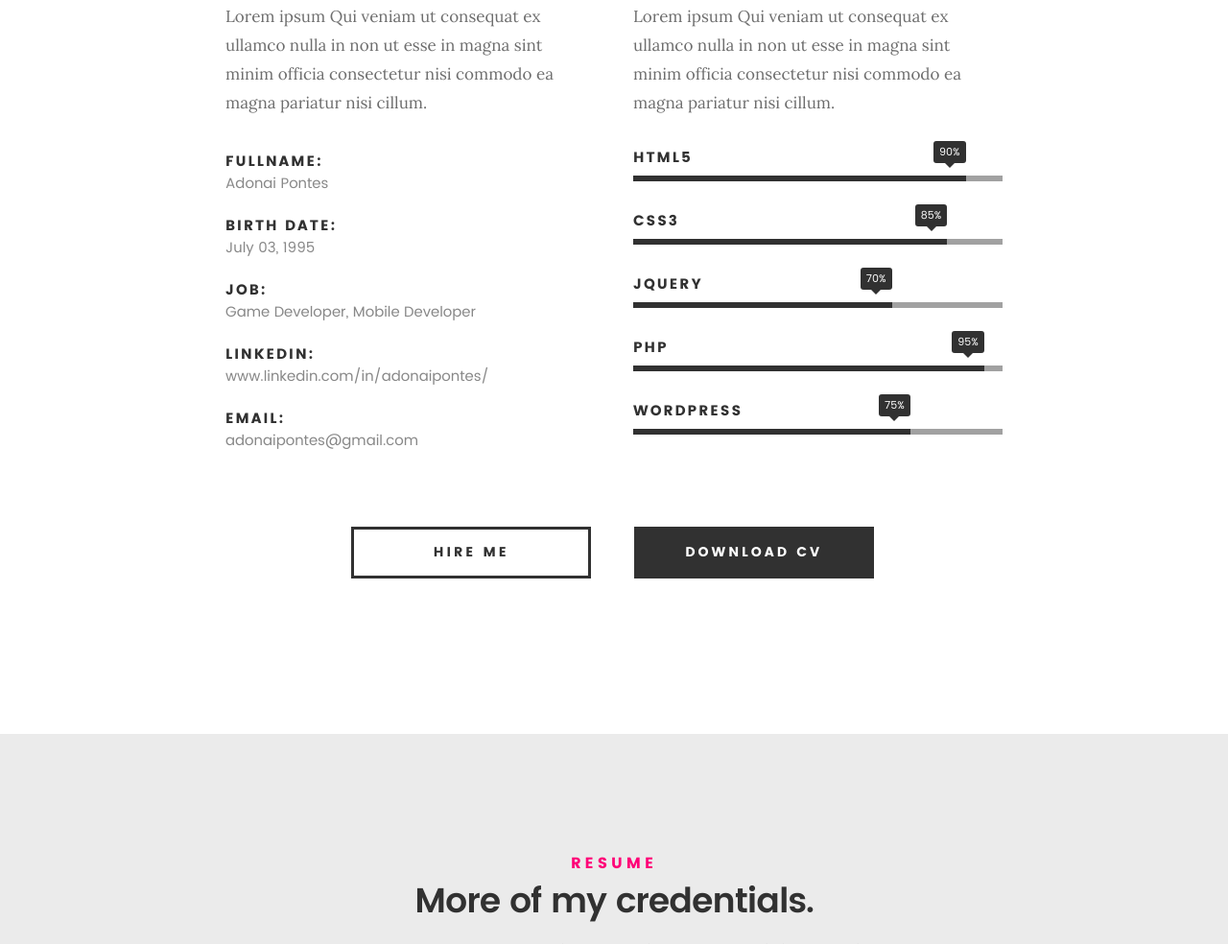
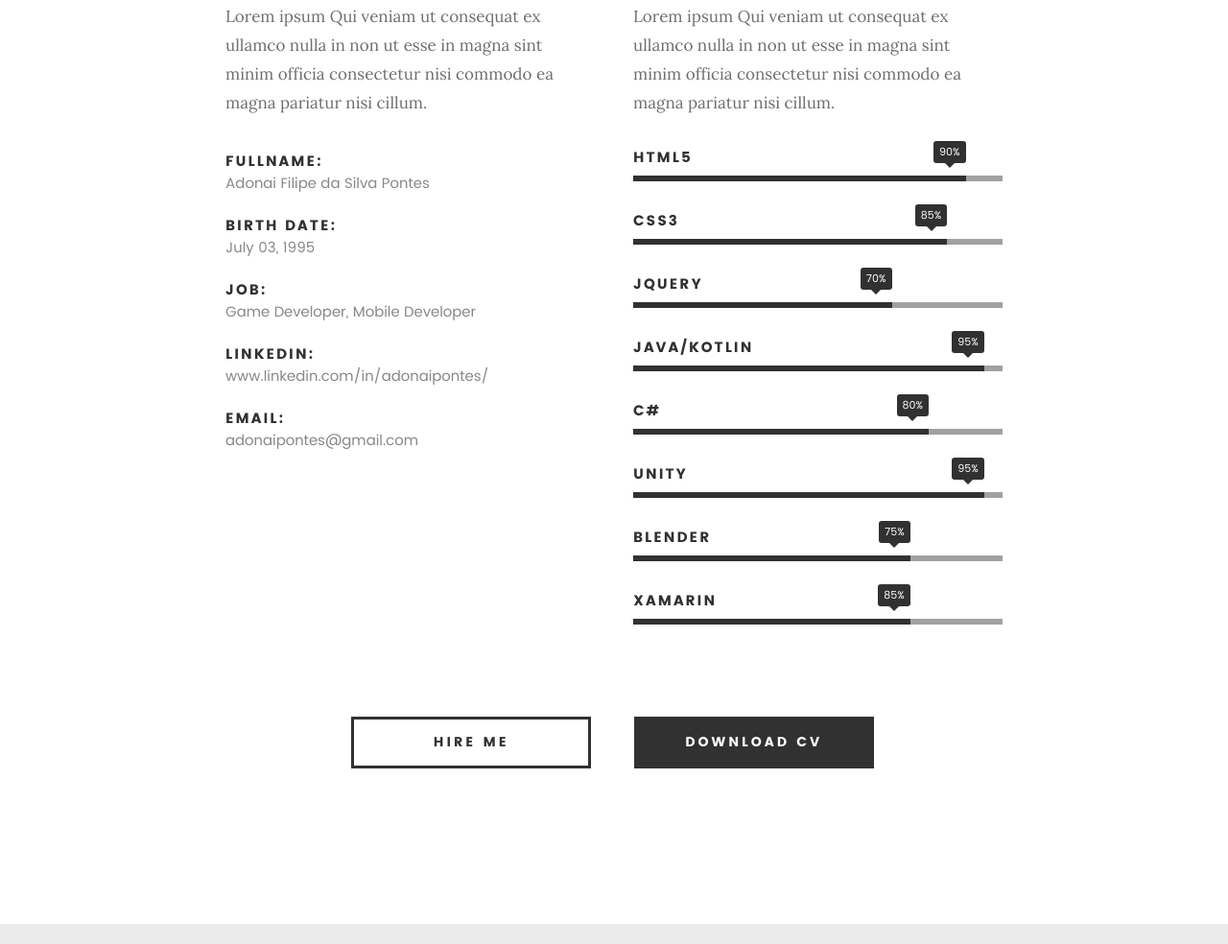
Before and after one commit to AdonaiPontes/adonaipontes.github.io, a plain HTML site: page index.html in a window 1280 px wide. Shown: the part 1286-2270 px from the top of the page at 96% size. Drawn offline with Linux system fonts and the light colour scheme; files whose address does not match are found by name.

Commit message:
Update index.html

```diff
--- a/index.html
+++ b/index.html
@@ -129,7 +129,7 @@
    			<ul class="info-list">
    				<li>
    					<strong>Fullname:</strong>
-   					<span>Adonai Pontes</span>
+   					<span> Adonai Filipe da Silva Pontes</span>
    				</li>
    				<li>
    					<strong>Birth Date:</strong>
@@ -172,12 +172,23 @@
 				   </li>
 				   <li>
 				   	<div class="progress percent95"><span>95%</span></div>
-				   	<strong>PHP</strong>
+				   	<strong>Java/Kotlin</strong>
 				   </li>
 				   <li>
-
-				   	<div class="progress percent75"><span>75%</span></div>
-				   	<strong>Wordpress</strong>
+					<div class="progress percent80"><span>80%</span></div>
+					<strong>C#</strong>
+				   </li>
+				   <li>
+					<div class="progress percent95"><span>95%</span></div>
+					<strong>Unity</strong>
+				   </li>
+				   <li>
+					<div class="progress percent75"><span>75%</span></div>
+					<strong>Blender</strong>
+				   </li>
+				   <li>
+				   	<div class="progress percent75"><span>85%</span></div>
+				   	<strong>Xamarin</strong>
 				   </li>
 
 				</ul> <!-- /skill-bars -->
```
